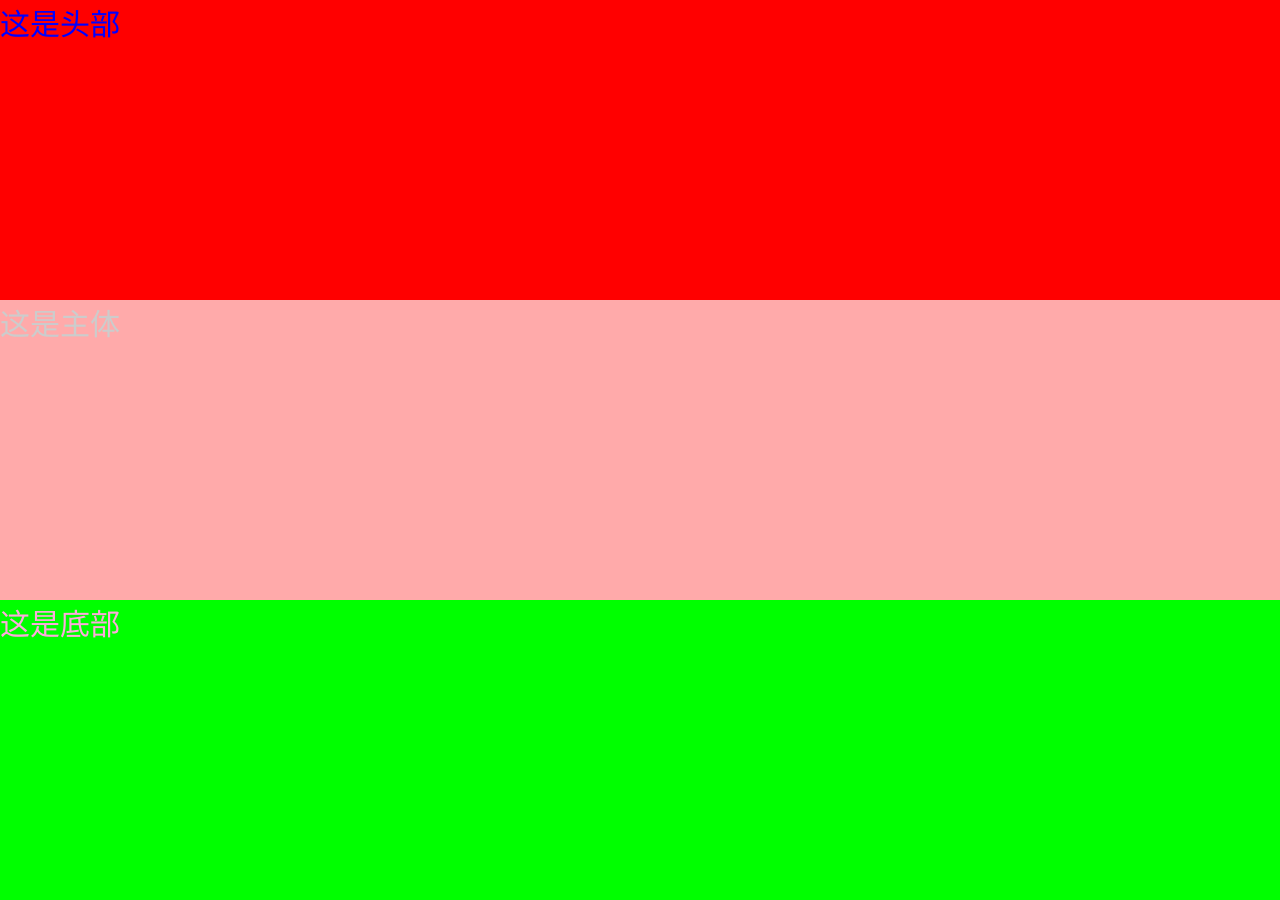
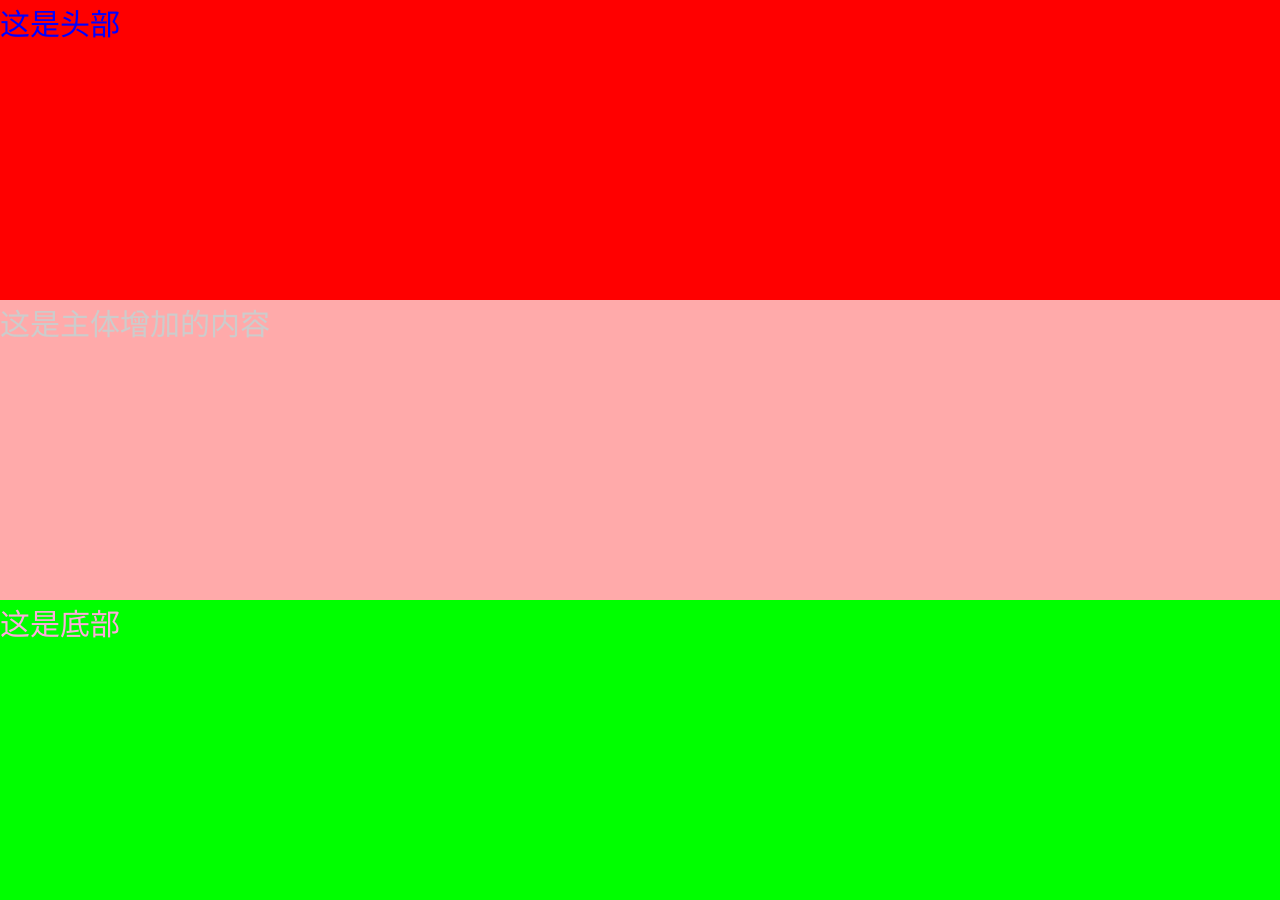
Before and after one commit to nldrs/LEARN-compass, a website: page compass-git/index.html in a window 1280 px wide. Drawn offline with Linux system fonts and the light colour scheme.

Commit message:
添加的主体内容

```diff
--- a/compass-git/index.html
+++ b/compass-git/index.html
@@ -9,7 +9,7 @@
 <body>
 <div class="g-index">
     <div class="g-header">这是头部</div>
-    <div class="g-main">这是主体</div>
+    <div class="g-main">这是主体增加的内容</div>
     <div class="g-footer">这是底部</div>
 </div>
 <div class="logo-a1"></div>
```
